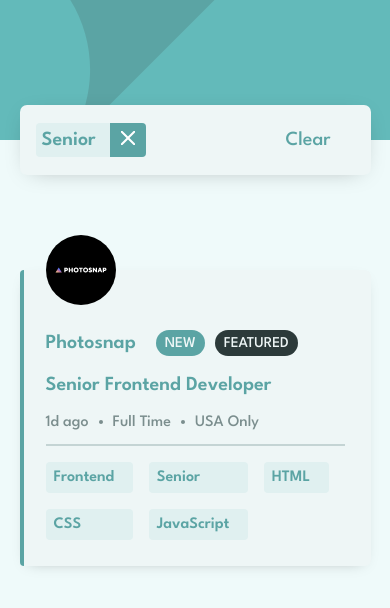
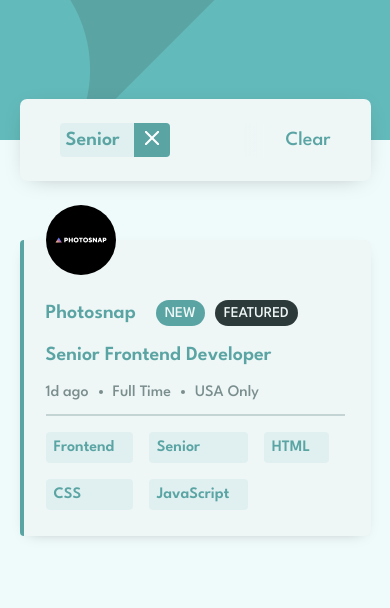
Before and after one commit to w1that/job-listing, a React (Create React App) app: page / in a window 390 px wide. Both pictures are taken after a click on the button "Senior". Shown: the top 608 px of the page. Built offline with nearby package versions, Linux system fonts and the light colour scheme.

Commit message:
Get rid of the tag wrap to another line.
Make tag listing scrollable at mobile view instead.

```diff
--- a/src/components/JobCard.jsx
+++ b/src/components/JobCard.jsx
@@ -8,7 +8,7 @@ function JobCard({ job, setTags, tags }) {
 
   function handleSelectTag(tag) {
     if (!tags.includes(tag)) {
-      setTags((prev) => [...prev, tag]);
+      setTags((prev) => [tag, ...prev]);
     }
   }
 
--- a/src/components/TagWrapper.jsx
+++ b/src/components/TagWrapper.jsx
@@ -29,6 +29,7 @@ function TagWrapper({ tags, setTags }) {
       style={{ transition: "300ms", opacity: opacity }}
       className={styles.container}
     >
+      <div className={styles.tagsWrapper}>
       <div className={styles.tags}>
         {tags.map((tag) => {
           return (
@@ -41,6 +42,10 @@ function TagWrapper({ tags, setTags }) {
             />
           );
         })}
+
+      </div>
+
+      <div className={styles.gradient} />
       </div>
 
       <label onClick={handleClearTags} className={styles.clearButton}>
--- a/src/styles/JobList.module.css
+++ b/src/styles/JobList.module.css
@@ -4,11 +4,8 @@
   margin-top: 80px;
 }
 
-
 @media screen and (max-width: 500px) {
   .container {
-    margin-top: 60px;
+    margin-top: 100px;
   }
-
-
 }
--- a/src/styles/TagWrapper.module.css
+++ b/src/styles/TagWrapper.module.css
@@ -27,25 +27,37 @@
   text-decoration: underline;
 }
 
+@media screen and (max-width: 500px) {
+  .tags {
+    width: 100%;
+    overflow: auto;
+    margin-left: 0px;
+  }
 
-@media screen and (max-width: 500px) {
-  .container {
-    width: 100%;
-    background-color: hsl(180, 31%, 95%);
+  .tagsWrapper {
     position: relative;
-    top: -35.42px;
-    border-radius: 7px;
-    box-shadow: 0px 4px 23px -11px rgba(0, 0, 0, 0.34);
-    display: flex;
-    justify-content: space-between;
-    align-items: center;
-    padding: 18px 0px;
+    width: 60%;
+    overflow: auto;
+    margin-left: 40px;
   }
-.tags {
-  display: flex;
-  flex-wrap: wrap;
-  row-gap: 10px;
-  align-items: center;
-  margin-left: 16px;
+
+  .gradient {
+    background: rgb(2, 0, 36);
+    position: absolute;
+    top: 0px;
+    bottom: 0px;
+    right: -1px;
+    background: linear-gradient(
+      90deg,
+      rgba(2, 0, 36, 0) 0%,
+      rgba(9, 9, 121, 0) 45%,
+      rgba(238, 246, 246, 1) 100%
+    );
+    width: 50px;
+    height: 100%;
+  }
+
+  ::-webkit-scrollbar {
+    display: none;
+  }
 }
-}
```
